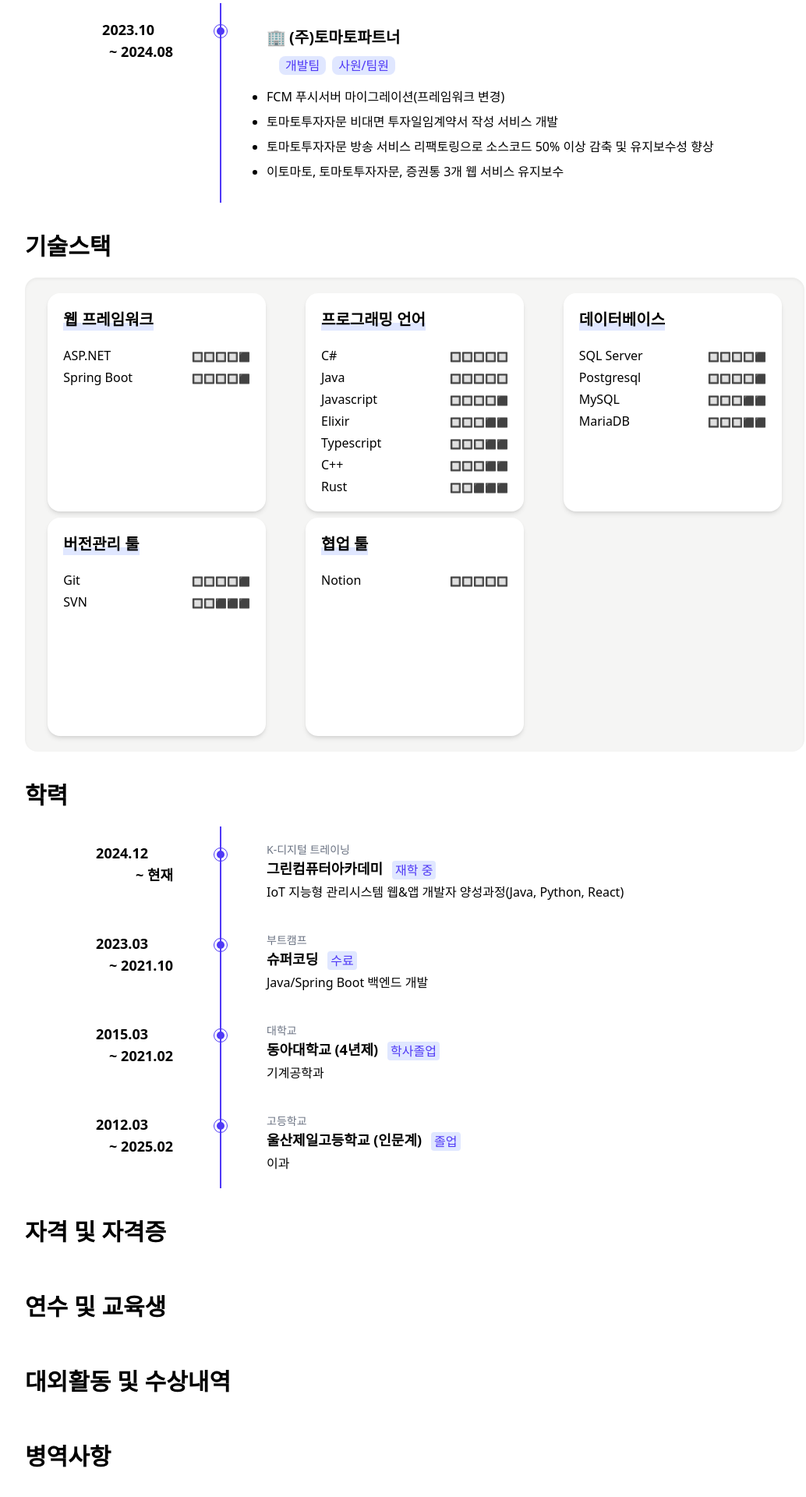
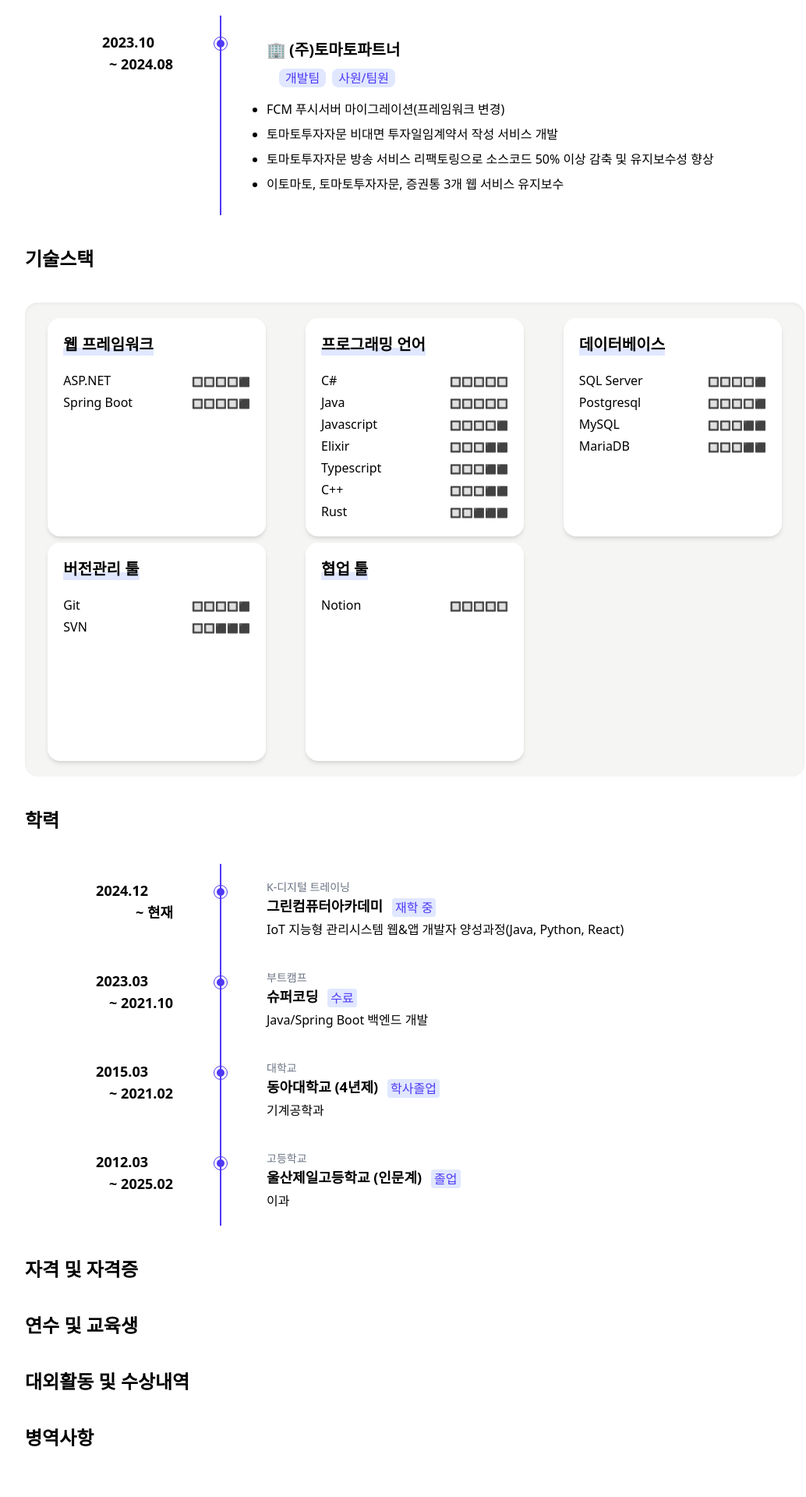
Before and after one commit to KoeyPortfolio/koey_portfolio_frontend, a React (Vite) app: page /profile in a window 1280 px wide. Shown: the part 478-2398 px from the top of the page at 78% size, without its empty margins (108-1142 px from the left). Built offline with nearby package versions, Linux system fonts and the light colour scheme.

Commit message:
안 쓰는 코드 정리, Title1 컴포넌트 정리

```diff
--- a/src/component/Experience.jsx
+++ b/src/component/Experience.jsx
@@ -52,53 +52,6 @@ export default function Experience() {
   );
 }
 
-function ExperienceList({ children = [] }) {
-  const class1 = `before:absolute before:left-[25%] before:w-[2px] before:h-full before:bg-indigo-900 gap-10 flex flex-col`;
-
-  return (
-    <>
-      <div className="relative m-4">
-        <ul className={class1}>
-          { children }
-        </ul>
-      </div>
-    </>
-  );
-}
-
-ExperienceList.Item = function({ start, end, company, details = [], department, jobTitle}) {
-  const class1 = `text-lg/6 font-bold w-[25%] before:w-[10px] before:h-[10px] before:bg-indigo-900 before:rounded-[50%] before:absolute before:left-[25%] before:-translate-x-[4px] before:top-[20px] after:w-[16px] after:h-[16px] after:border-indigo-900 after:border-1 after:rounded-[50%] after:absolute after:top-[17px] after:left-[25%] after:-translate-x-[7px] text-end pe-10`;
-
-  return (
-    <>
-      <li className="flex relative">
-        <div className={class1}>
-          <div className="me-6">
-            { start }
-          </div>
-          <div>
-            ~ { end }
-          </div>
-        </div>
-        <div className="w-[75%] ps-12">
-          <h3 className="font-bold text-2xl/12 before:content-['🏢'] before:mr-1">{ company }</h3>
-          <div className="flex ms-4 gap-2 mb-4">
-            <JobTag>{ department }</JobTag>
-            <JobTag>{ jobTitle }</JobTag>
-          </div>
-          <ol>
-            {
-              details.map((x, i) =>
-                <li key={ i } className="text-base/6 list-disc my-2">{ x }</li>
-              )
-            }
-          </ol>
-        </div>
-      </li>
-    </>
-  );
-}
-
 function JobTag({ children }) {
   return (
     <p className="flex items-center text-indigo-600 px-2 bg-indigo-100 rounded-lg">
--- a/src/component/Title1.jsx
+++ b/src/component/Title1.jsx
@@ -3,7 +3,7 @@ import React from "react";
 export default function Title1({ children, className }) {
   return(
     <>
-      <h1 className={`text-3xl/20 font-bold ${className}`}>{ children }</h1>
+      <h1 className={`text-2xl my-10 font-bold ${className}`}>{ children }</h1>
     </>
   );
 }
--- a/src/page/Profile.jsx
+++ b/src/page/Profile.jsx
@@ -15,16 +15,16 @@ export default function Profile() {
           취미는 타이치, 메디테이션, 독서, 영화시청<b>"</b>
         </p>
       </div>
-      <Title1 className={"mt-4"}>경력</Title1>
+      <Title1>경력</Title1>
       <Experience />
-      <Title1 className={"mt-4"}>기술스택</Title1>
+      <Title1>기술스택</Title1>
       <TechStacks />
-      <Title1 className={"mt-4"}>학력</Title1>
+      <Title1>학력</Title1>
       <AcademicBackground />
-      <Title1 className={"mt-4"}>자격 및 자격증</Title1>
-      <Title1 className={"mt-4"}>연수 및 교육생</Title1>
-      <Title1 className={"mt-4"}>대외활동 및 수상내역</Title1>
-      <Title1 className={"mt-4"}>병역사항</Title1>
+      <Title1>자격 및 자격증</Title1>
+      <Title1>연수 및 교육생</Title1>
+      <Title1>대외활동 및 수상내역</Title1>
+      <Title1>병역사항</Title1>
     </>
   );
 }
```
